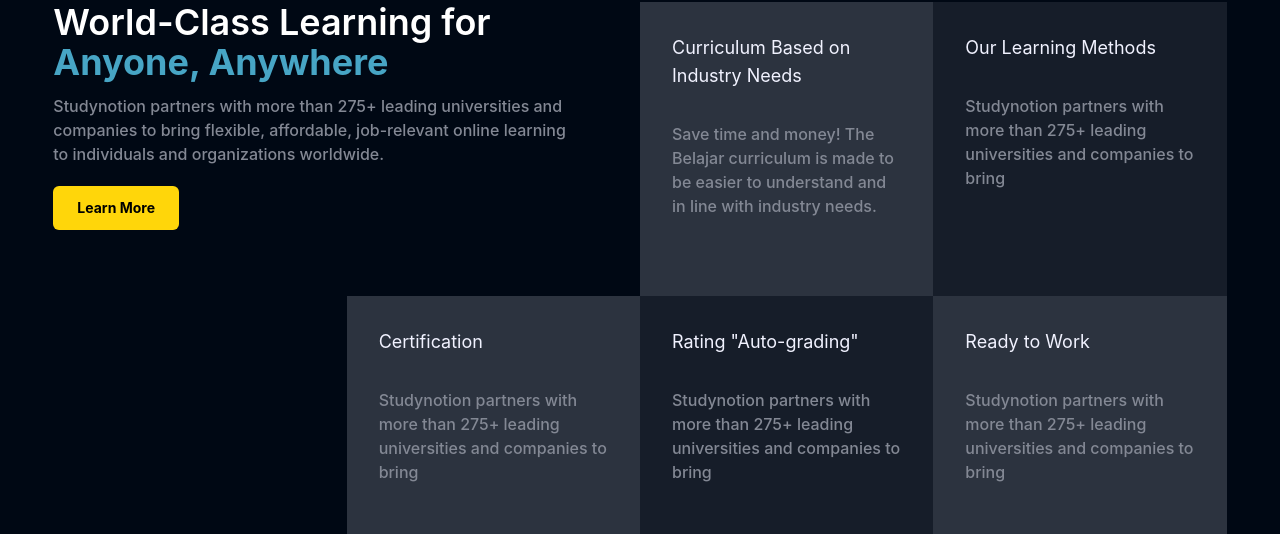
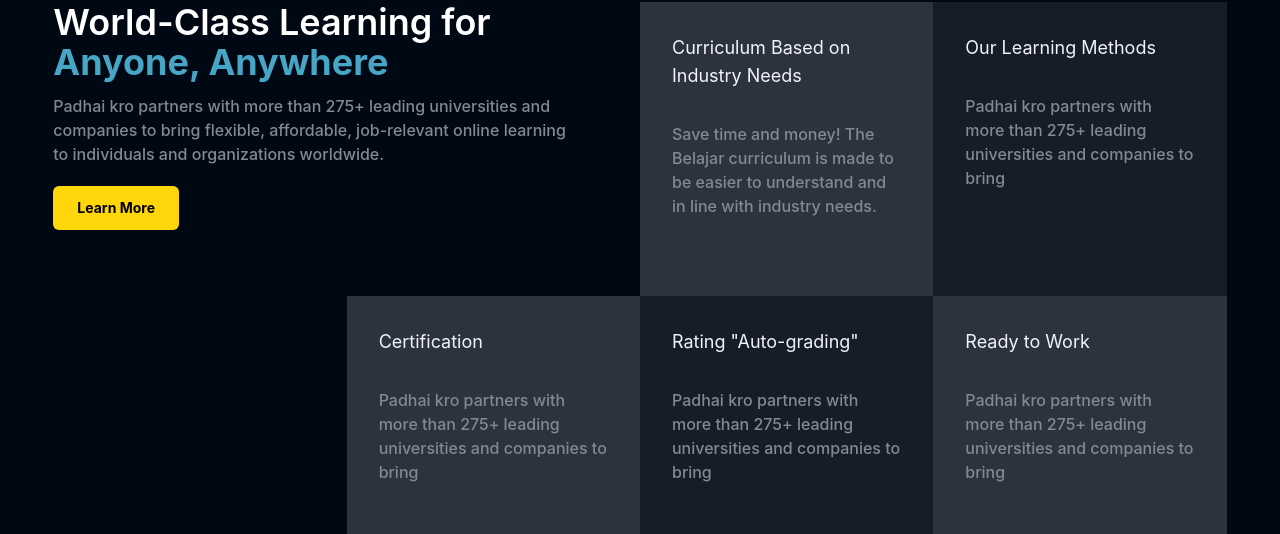
Before and after one commit to Amankumarjha15/PadhaiKro, a React (Create React App) app in the folder frontend/: page /about in a window 1280 px wide. Shown: the part 2238-2772 px from the top of the page. Built offline with nearby package versions, Linux system fonts and the light colour scheme; no server answers.

Commit message:
Responsive desing made

```diff
--- a/frontend/src/components/AboutPage/LearningGrid.jsx
+++ b/frontend/src/components/AboutPage/LearningGrid.jsx
@@ -8,7 +8,7 @@
     heading: "World-Class Learning for",
     highlightText: "Anyone, Anywhere",
     description:
-      "Studynotion partners with more than 275+ leading universities and companies to bring flexible, affordable, job-relevant online learning to individuals and organizations worldwide.",
+      "Padhai kro partners with more than 275+ leading universities and companies to bring flexible, affordable, job-relevant online learning to individuals and organizations worldwide.",
     BtnText: "Learn More",
     BtnLink: "/",
   },
@@ -22,25 +22,25 @@
     order: 2,
     heading: "Our Learning Methods",
     description:
-      "Studynotion partners with more than 275+ leading universities and companies to bring",
+      "Padhai kro partners with more than 275+ leading universities and companies to bring",
   },
   {
     order: 3,
     heading: "Certification",
     description:
-      "Studynotion partners with more than 275+ leading universities and companies to bring",
+      "Padhai kro partners with more than 275+ leading universities and companies to bring",
   },
   {
     order: 4,
     heading: `Rating "Auto-grading"`,
     description:
-      "Studynotion partners with more than 275+ leading universities and companies to bring",
+      "Padhai kro partners with more than 275+ leading universities and companies to bring",
   },
   {
     order: 5,
     heading: "Ready to Work",
     description:
-      "Studynotion partners with more than 275+ leading universities and companies to bring",
+      "Padhai kro partners with more than 275+ leading universities and companies to bring",
   },
 ];
 
--- a/frontend/src/components/ContactPage/ContactDetails.jsx
+++ b/frontend/src/components/ContactPage/ContactDetails.jsx
@@ -8,7 +8,7 @@
     icon: "HiChatBubbleLeftRight",
     heading: "Chat on us",
     description: "Our friendly team is here to help.",
-    details: "info@studynotion.com",
+    details: "info@Padhai kro.com",
   },
   {
     icon: "BiWorld",
--- a/frontend/src/components/common/Navbar.jsx
+++ b/frontend/src/components/common/Navbar.jsx
@@ -41,7 +41,7 @@
       <div className="hidden md:flex h-20 items-center justify-center border-b-[1px] border-b-richblack-600">
         <div className="flex w-11/12 max-w-maxContent items-center justify-between">
           <Link to={"/"}>
-            <h1 className="text-2xl text-richblue-100 font-inter font-bold">
+            <h1 className="text-2xl text-white/80 font-edu-sa font-bold">
               PadhaiKro
             </h1>
           </Link>
--- a/frontend/src/index.css
+++ b/frontend/src/index.css
@@ -6,8 +6,16 @@
     overflow-x: hidden;
 }
 
+/* Hide scrollbar for Chrome, Safari and Opera */
+::-webkit-scrollbar {
+  display: none;
+}
 
-
+/* Hide scrollbar for IE, Edge and Firefox */
+body {
+  -ms-overflow-style: none;  /* IE and Edge */
+  scrollbar-width: none;  /* Firefox */
+}
 
 .codeblock1 {
     width: 372.95px;
```
